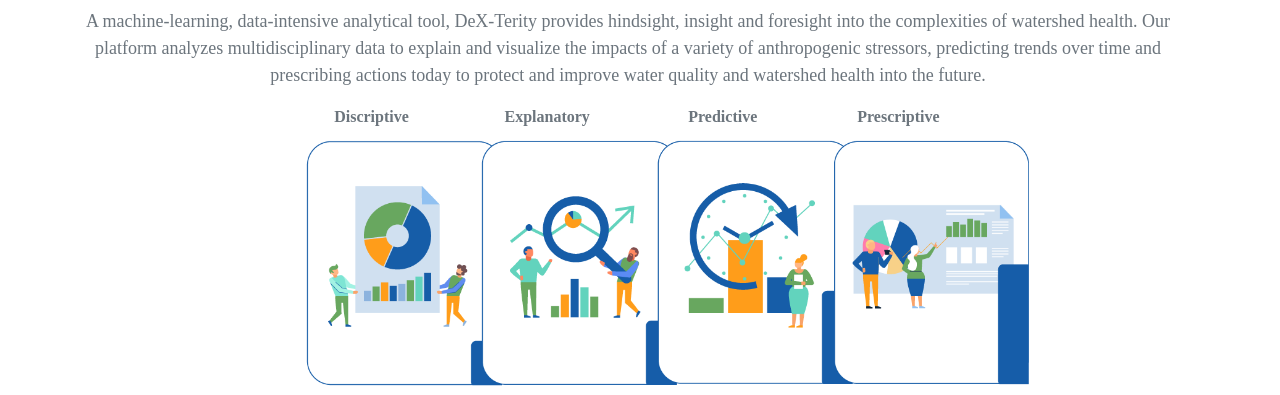
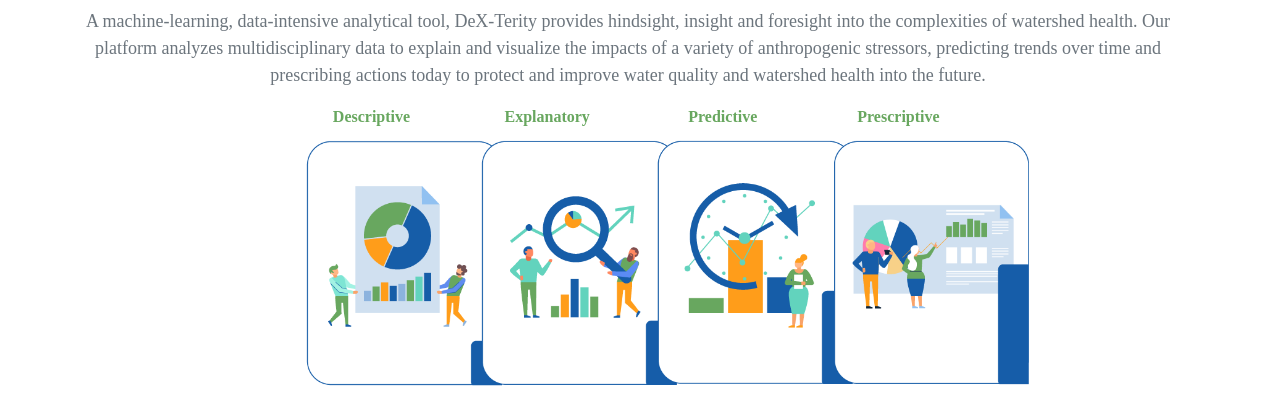
Before and after one commit to mathewlathara/arcgisDesign, a Django app: page /in_dex in a window 1280 px wide. Shown: the part 768-1163 px from the top of the page. Run offline with Django 3.2, Linux system fonts and the light colour scheme.

Commit message:
color updated

```diff
--- a/adminlte3/templates/adminlte/in_dex.html
+++ b/adminlte3/templates/adminlte/in_dex.html
@@ -202,19 +202,19 @@
 
 					</div>
 					<div class="col-sm-2 text-center">
-						<p class="text-secondary pb-0 mb-0">Discriptive</p>
+						<p class="pb-0 mb-0" style="color: rgba(104,167,95,1);">Descriptive</p>
 						  <img src="static/admin-lte/assets/img/new_d/icons-1.png" alt="">
 					</div>
 					<div class="col-sm-2 text-center">
-						<p class="text-secondary pb-0 mb-0">Explanatory</p>
+						<p class="pb-0 mb-0" style="color: rgba(104,167,95,1);">Explanatory</p>
 						<img src="static/admin-lte/assets/img/new_d/icons-2.png" alt="">
 					</div>
 					<div class="col-sm-2 text-center">
-						<p class="text-secondary pb-0 mb-0">Predictive</p>
+						<p class="pb-0 mb-0" style="color: rgba(104,167,95,1);">Predictive</p>
 						<img src="static/admin-lte/assets/img/new_d/icons-3.png" alt="">
 					</div>
 					<div class="col-sm-2 text-center">
-						<p class="text-secondary pb-0 mb-0">Prescriptive</p>
+						<p class="pb-0 mb-0" style="color: rgba(104,167,95,1);">Prescriptive</p>
 						<img src="static/admin-lte/assets/img/new_d/icons-4.png" alt="">
 					</div>
 					<div class="col-sm-2 text-center">
```
